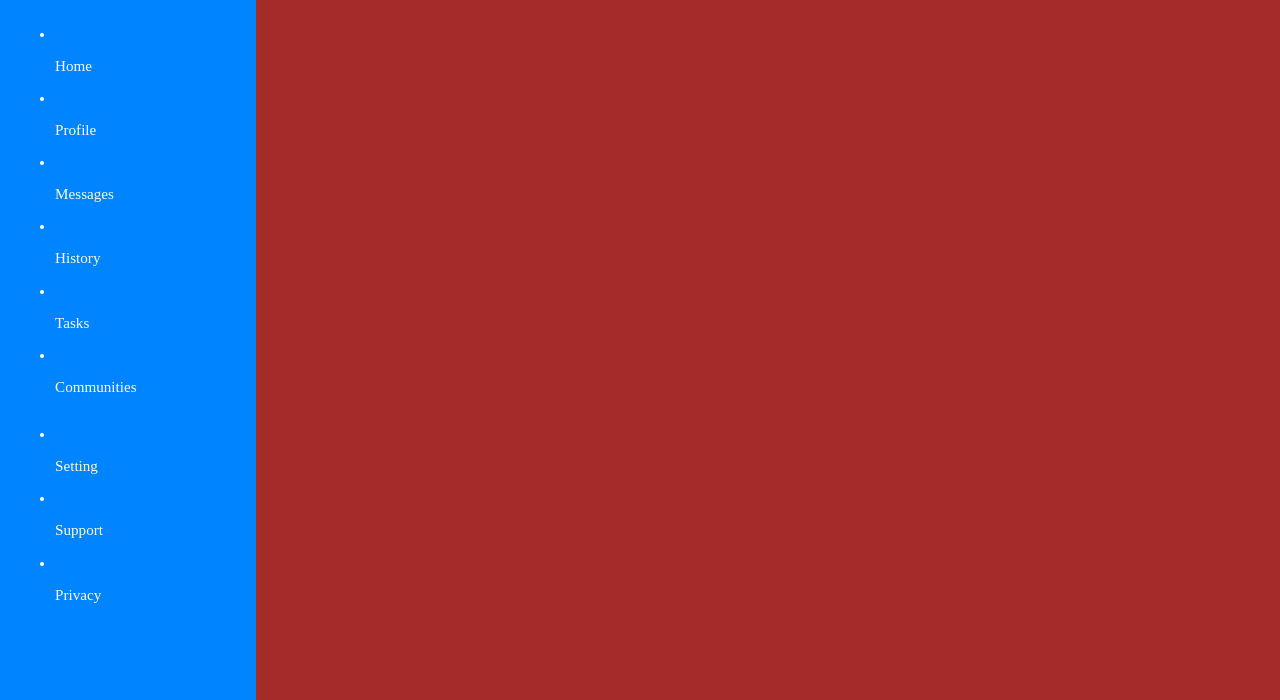
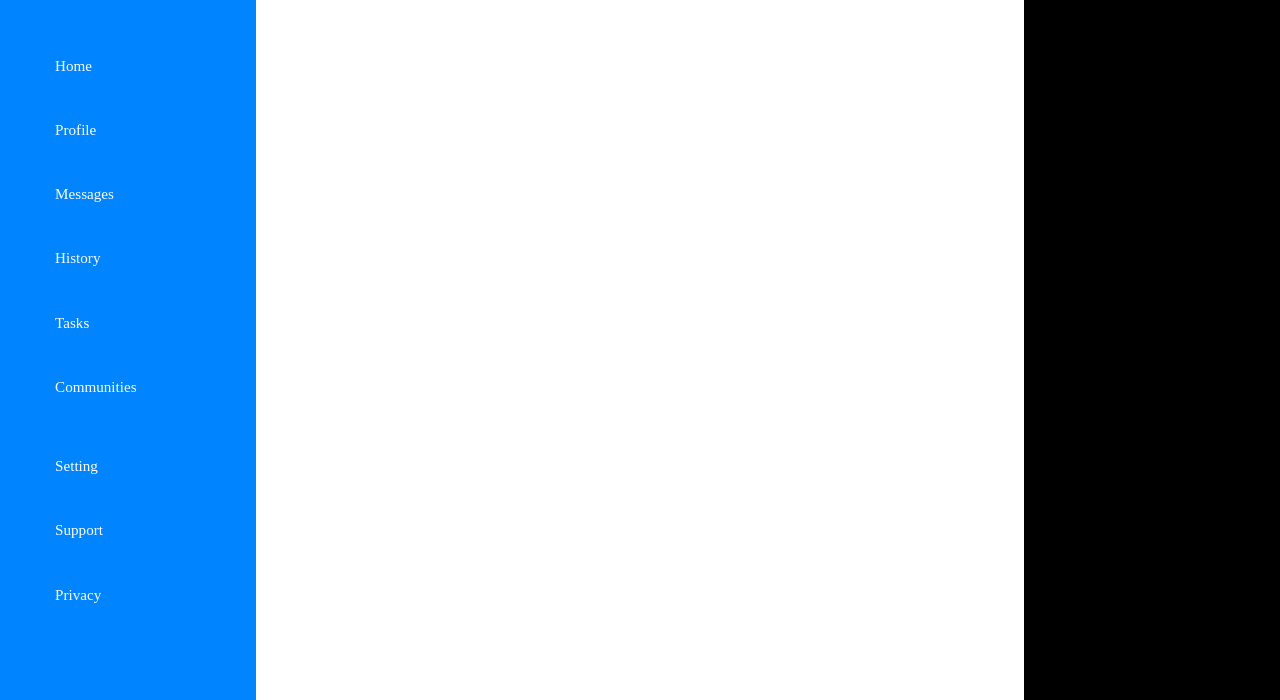
Before and after one commit to jeremycfwong/odin-admin-dashboard, a plain HTML site: page index.html in a window 1280 px wide. Shown: the part 100-800 px from the top of the page. Drawn offline with Linux system fonts and the light colour scheme.

Commit message:
Add content layout
As subject

```diff
--- a/index.html
+++ b/index.html
@@ -28,6 +28,7 @@
             <button>Share</button>
         </div>
     </div>
+
     <nav class="sidebar">
         <div class="logo">
             <img src="" alt="" class="img-icon">
@@ -78,6 +79,10 @@
             </ul>
         </div>
     </nav>
-    <div class="content">hiyo</div>
+
+    <div class="content">
+        <div class="project"></div>
+        <div class="announcement-trend"></div>
+    </div>
 </body>
 </html>
--- a/style.css
+++ b/style.css
@@ -93,10 +93,24 @@ body{
         gap: 0.5rem
     }
 
+    .sidebar li {
+        list-style-type: none;
+    }
+
     .sidebar h3 {
         font-size: 2rem;
     }
 
 .content{
+    display: grid;
+    grid-template-columns: 3fr 1fr;
     background-color: brown;
 }
+
+    .project{
+        background-color: white;
+    }
+
+    .announcement-trend {
+        background-color: black;
+    }
```
